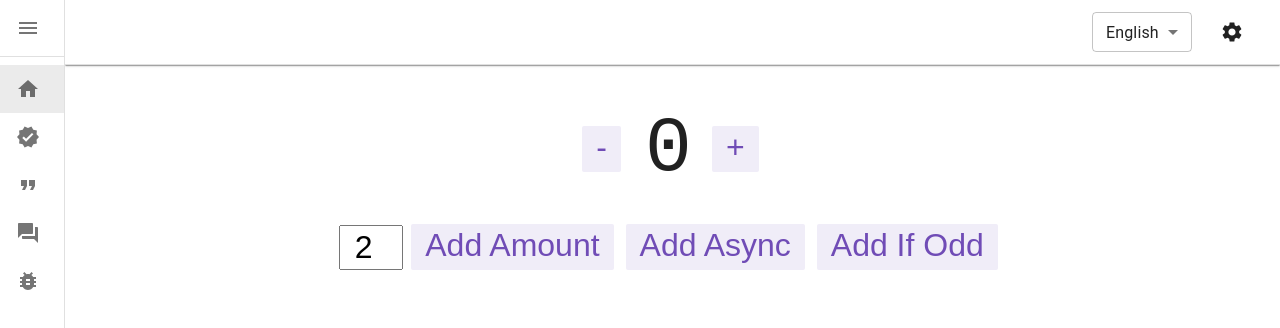
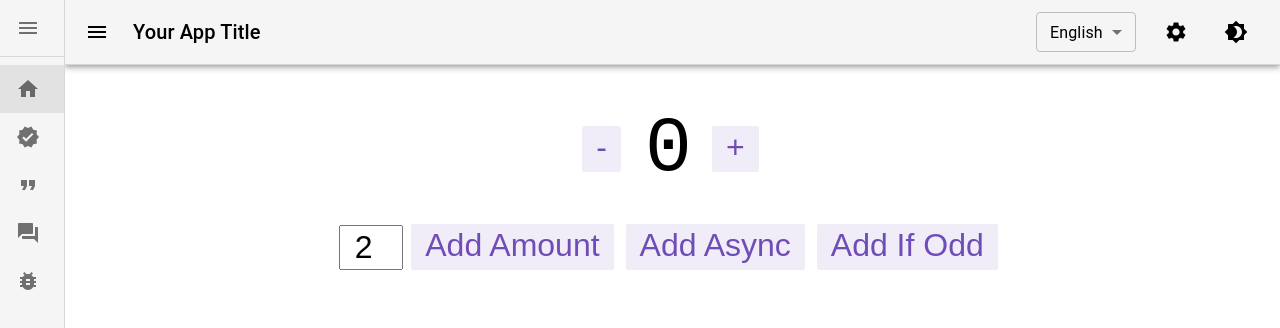
Before and after one commit to terary/how-do-you-know-client, a Next.js app: page / in a window 1280 px wide. Shown: the top 328 px of the page. Built offline with nearby package versions, Linux system fonts and the light colour scheme; what @mui/material-nextjs, i18next-resources-to-backend would draw is missing.

Commit message:
Added light/dark theme with switcher

```diff
--- /dev/null
+++ b/app/components/common/ThemeSwitcher.tsx
@@ -0,0 +1,15 @@
+import React from "react";
+import { useTheme } from "../../context/ThemeContext";
+import { IconButton } from "@mui/material";
+import Brightness4Icon from "@mui/icons-material/Brightness4";
+import Brightness7Icon from "@mui/icons-material/Brightness7";
+
+export const ThemeSwitcher: React.FC = () => {
+  const { theme, toggleTheme } = useTheme();
+
+  return (
+    <IconButton onClick={toggleTheme} color="inherit" aria-label="toggle theme">
+      {theme === "light" ? <Brightness4Icon /> : <Brightness7Icon />}
+    </IconButton>
+  );
+};
--- a/app/components/layout/TopBar.tsx
+++ b/app/components/layout/TopBar.tsx
@@ -8,10 +8,12 @@ import {
   Menu,
   MenuItem,
   Box,
+  Typography,
 } from "@mui/material";
-import { Settings, AccountCircle } from "@mui/icons-material";
+import { Settings, AccountCircle, Menu as MenuIcon } from "@mui/icons-material";
 import { LanguageSelector } from "../LanguageSelector";
 import { useTranslation } from "react-i18next";
+import { ThemeSwitcher } from "../common/ThemeSwitcher";
 
 export const TopBar = () => {
   const [anchorEl, setAnchorEl] = useState<null | HTMLElement>(null);
@@ -39,11 +41,20 @@ export const TopBar = () => {
         color: "text.primary",
         borderBottom: 1,
         borderColor: "divider",
-        boxShadow: 1,
       }}
     >
       <Toolbar>
-        <Box sx={{ flexGrow: 1 }} />
+        <IconButton
+          edge="start"
+          color="inherit"
+          aria-label="menu"
+          sx={{ mr: 2 }}
+        >
+          <MenuIcon />
+        </IconButton>
+        <Typography variant="h6" component="div" sx={{ flexGrow: 1 }}>
+          Your App Title
+        </Typography>
         <Box sx={{ display: "flex", alignItems: "center", gap: 2 }}>
           <LanguageSelector />
           <IconButton size="large" onClick={handleMenu} color="inherit">
@@ -64,6 +75,7 @@ export const TopBar = () => {
               {t("settings.logout")}
             </MenuItem>
           </Menu>
+          <ThemeSwitcher />
         </Box>
       </Toolbar>
     </AppBar>
--- /dev/null
+++ b/app/context/ThemeContext.tsx
@@ -0,0 +1,69 @@
+import React, { createContext, useContext, useState, useEffect } from "react";
+import { Theme, ThemeContextType } from "../types/theme";
+import { createTheme, ThemeProvider as MuiThemeProvider } from "@mui/material";
+
+const ThemeContext = createContext<ThemeContextType | undefined>(undefined);
+
+const darkTheme = createTheme({
+  palette: {
+    mode: "dark",
+    background: {
+      default: "#121212",
+      paper: "#1e1e1e",
+    },
+    text: {
+      primary: "#ffffff",
+      secondary: "rgba(255, 255, 255, 0.7)",
+    },
+  },
+});
+
+const lightTheme = createTheme({
+  palette: {
+    mode: "light",
+    background: {
+      default: "#ffffff",
+      paper: "#f5f5f5",
+    },
+    text: {
+      primary: "#000000",
+      secondary: "rgba(0, 0, 0, 0.7)",
+    },
+  },
+});
+
+export const ThemeProvider: React.FC<{ children: React.ReactNode }> = ({
+  children,
+}) => {
+  const [theme, setTheme] = useState<Theme>("light");
+
+  useEffect(() => {
+    // Set initial theme from localStorage or default
+    const savedTheme = (localStorage.getItem("theme") as Theme) || "light";
+    setTheme(savedTheme);
+    document.documentElement.setAttribute("data-theme", savedTheme);
+  }, []);
+
+  const toggleTheme = () => {
+    const newTheme = theme === "light" ? "dark" : "light";
+    setTheme(newTheme);
+    localStorage.setItem("theme", newTheme);
+    document.documentElement.setAttribute("data-theme", newTheme);
+  };
+
+  return (
+    <ThemeContext.Provider value={{ theme, toggleTheme }}>
+      <MuiThemeProvider theme={theme === "light" ? lightTheme : darkTheme}>
+        {children}
+      </MuiThemeProvider>
+    </ThemeContext.Provider>
+  );
+};
+
+export const useTheme = () => {
+  const context = useContext(ThemeContext);
+  if (context === undefined) {
+    throw new Error("useTheme must be used within a ThemeProvider");
+  }
+  return context;
+};
--- /dev/null
+++ b/app/styles/theme.css
@@ -0,0 +1,39 @@
+:root[data-theme="light"] {
+  --background-color: #ffffff;
+  --background-paper: #f5f5f5;
+  --text-color: #000000;
+  --text-secondary: rgba(0, 0, 0, 0.7);
+  --primary-color: #1976d2;
+  --secondary-color: #f5f5f5;
+  --border-color: #e0e0e0;
+}
+
+:root[data-theme="dark"] {
+  --background-color: #121212;
+  --background-paper: #1e1e1e;
+  --text-color: #ffffff;
+  --text-secondary: rgba(255, 255, 255, 0.7);
+  --primary-color: #90caf9;
+  --secondary-color: #333333;
+  --border-color: #404040;
+}
+
+body {
+  background-color: var(--background-color);
+  color: var(--text-color);
+  transition: background-color 0.3s ease, color 0.3s ease;
+}
+
+/* Add styles for MUI components */
+.MuiPaper-root {
+  background-color: var(--background-paper) !important;
+  color: var(--text-color) !important;
+}
+
+.MuiTypography-root {
+  color: var(--text-color) !important;
+}
+
+.MuiButton-root {
+  color: var(--text-color) !important;
+}
--- /dev/null
+++ b/app/types/theme.ts
@@ -0,0 +1,6 @@
+export type Theme = "light" | "dark";
+
+export interface ThemeContextType {
+  theme: Theme;
+  toggleTheme: () => void;
+}
```
Also changed, not shown: app/components/common/layout/Header.tsx (added, +8 -0 lines), app/components/questionnaires/QuestionText.tsx (+7 -1 lines), app/layout.tsx (+6 -2 lines).
